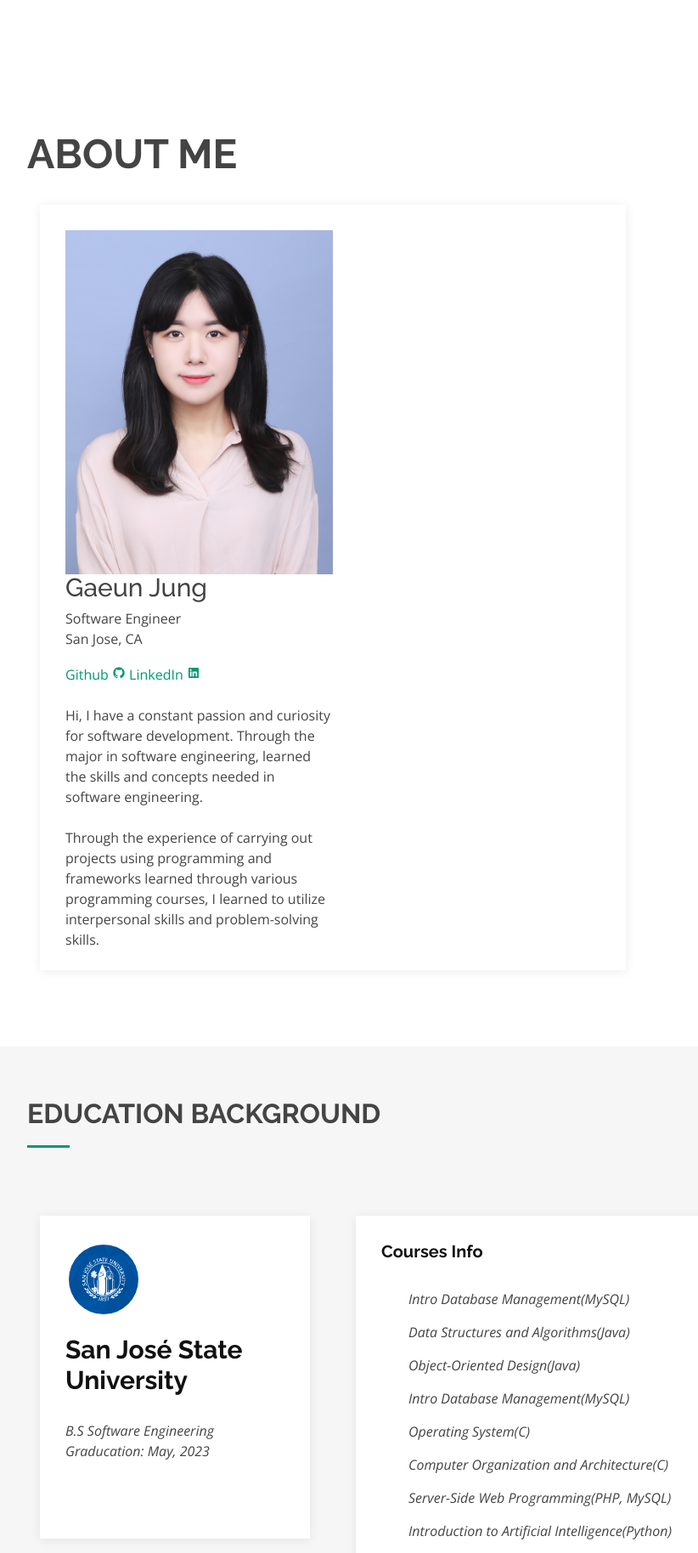
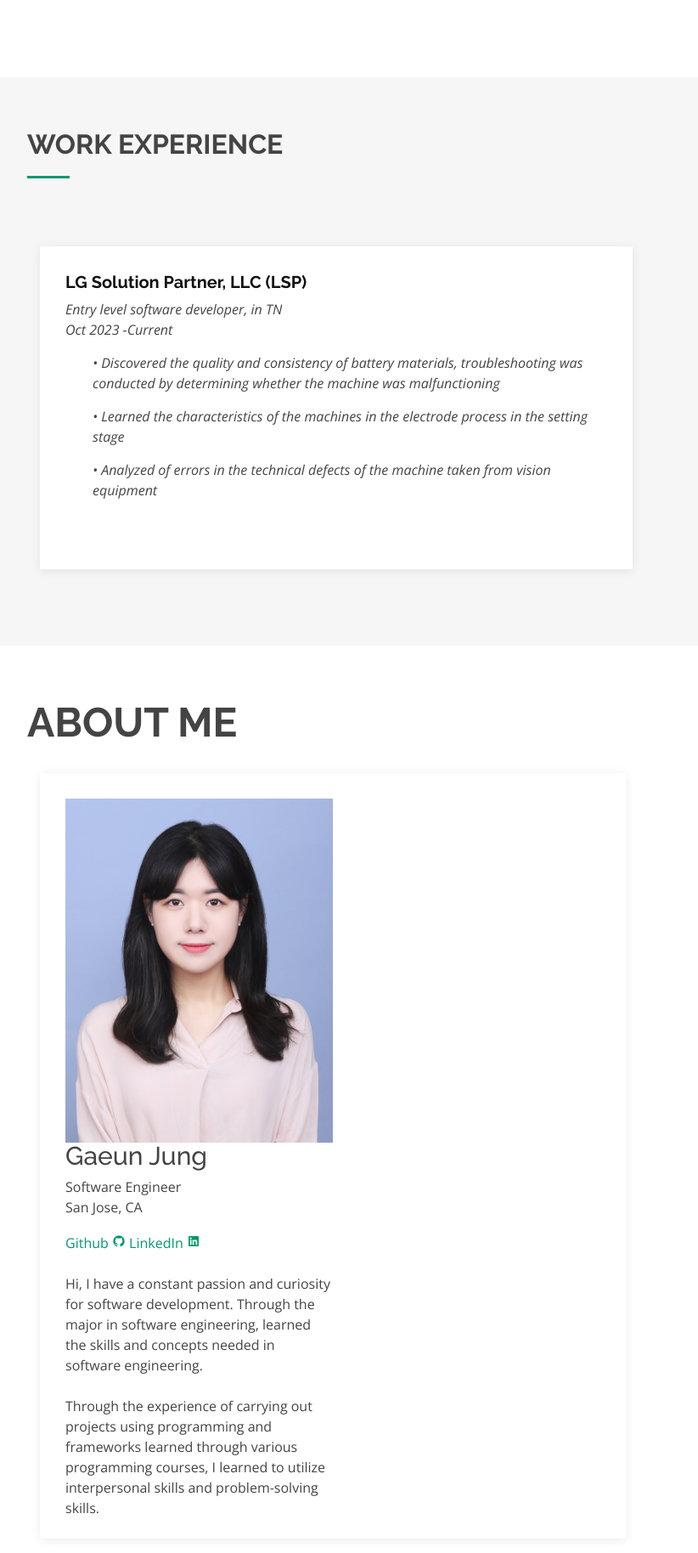
Before and after one commit to jj904/Portfolio_Website, a Django app: page / in a window 1280 px wide. Shown: the part 1099-2927 px from the top of the page at 85% size, without its empty margins (62-884 px from the left). Run offline with Django 3.2, Linux system fonts and the light colour scheme; some libraries are stand-ins or nearby versions.

Commit message:
update work experience section

```diff
--- a/portfolio/cafeapp/templates/index.html
+++ b/portfolio/cafeapp/templates/index.html
@@ -177,11 +177,40 @@
             </div>
           </div>
 
-
-
         </div>
       </div>
     </section><!-- End Portfolio Section -->
+
+
+    <!-- ======= Work Experience Section ======= -->
+    <section id="testimonials" class="testimonials section-bg">
+      <div class="container">
+        <div class="section-title" data-aos="fade-left">
+          <h2>Work Experience</h2>
+        </div>
+          <div class="col-lg-8" data-aos="fade-up" data-aos-delay="100">
+              <div class="swiper-slide">
+                <div class="testimonial-item">
+                    <h4>LG Solution Partner, LLC (LSP)</h4>
+                    <p>Entry level software developer, in TN <br>Oct 2023 -Current</p>
+                      <ul id="courses">
+                        <p>&#x2022; Discovered the quality and consistency of battery materials, troubleshooting was conducted by determining whether the machine was malfunctioning</p>
+                        <p>&#x2022; Learned the characteristics of the machines in the electrode process in the setting stage</p>
+                        <p>&#x2022; Analyzed of errors in the technical defects of the machine taken from vision equipment</p>
+                      </ul>
+                  </div>
+                </div>
+              </div>
+              <!-- End work experience item -->
+
+            </div>
+            <div class="swiper-pagination"></div>
+          </div>
+        </div>
+      </div>
+
+      </div>
+    </section><!-- End Education Section -->
 
     <!-- ======= About Section ======= -->
     <section id="about" class="about">
@@ -225,16 +254,6 @@
       </div>
     </section>
     </section><!-- End About Section -->
-
-              <!-- <div class="testimonial-item">
-                    <p>
-                      Hi, I have a constant passion and curiosity for software development. Through the major in software engineering, learned the skills and concepts needed in software engineering.
-                      <br/>
-                      <br/>
-                      Through the experience of carrying out projects using programming and frameworks learned through various programming courses, I learned to utilize interpersonal skills and problem-solving skills.
-                    </p>
-                  </div> -->
-
 
     <!-- ======= Education Section ======= -->
     <section id="testimonials" class="testimonials section-bg">
```
